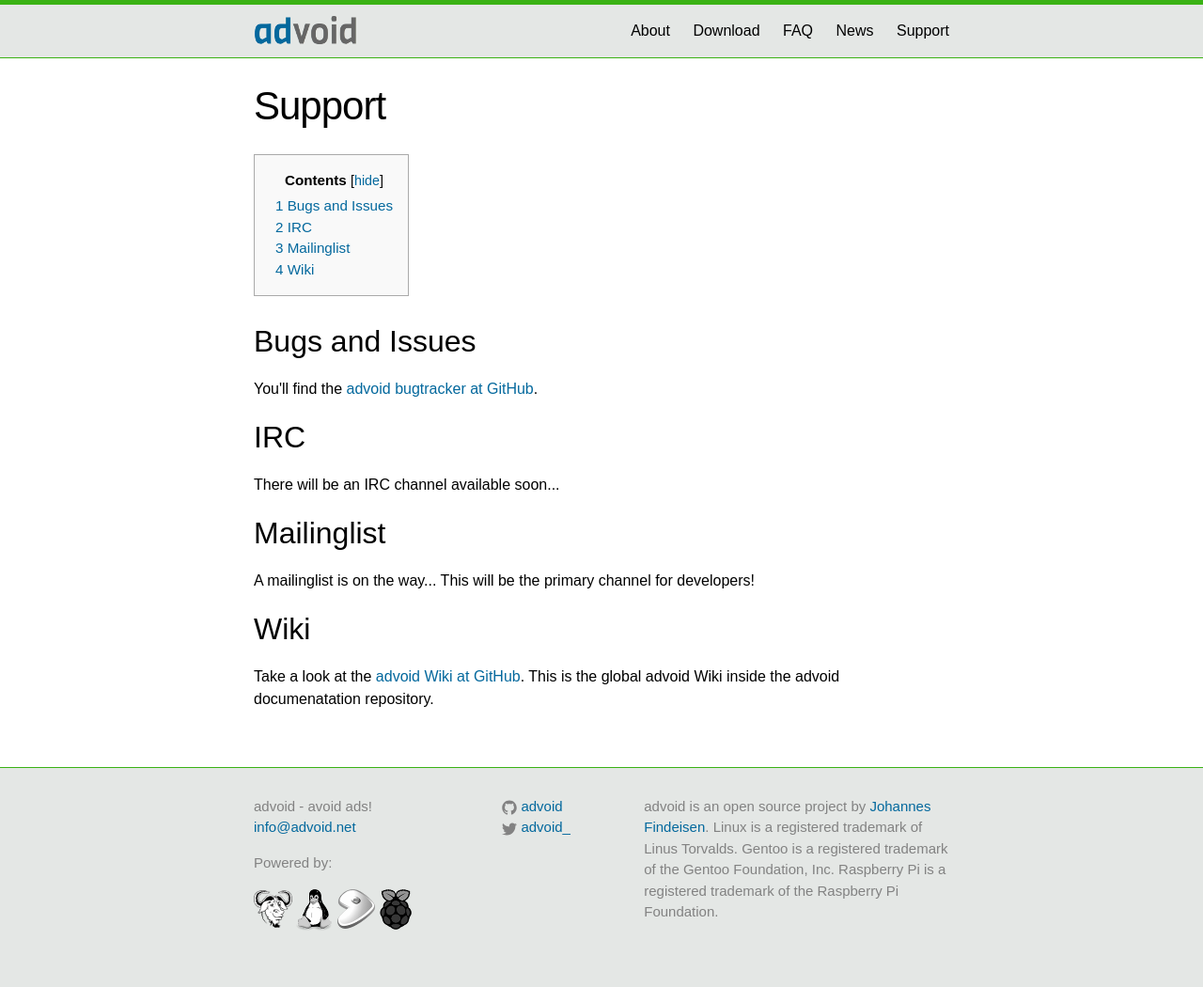
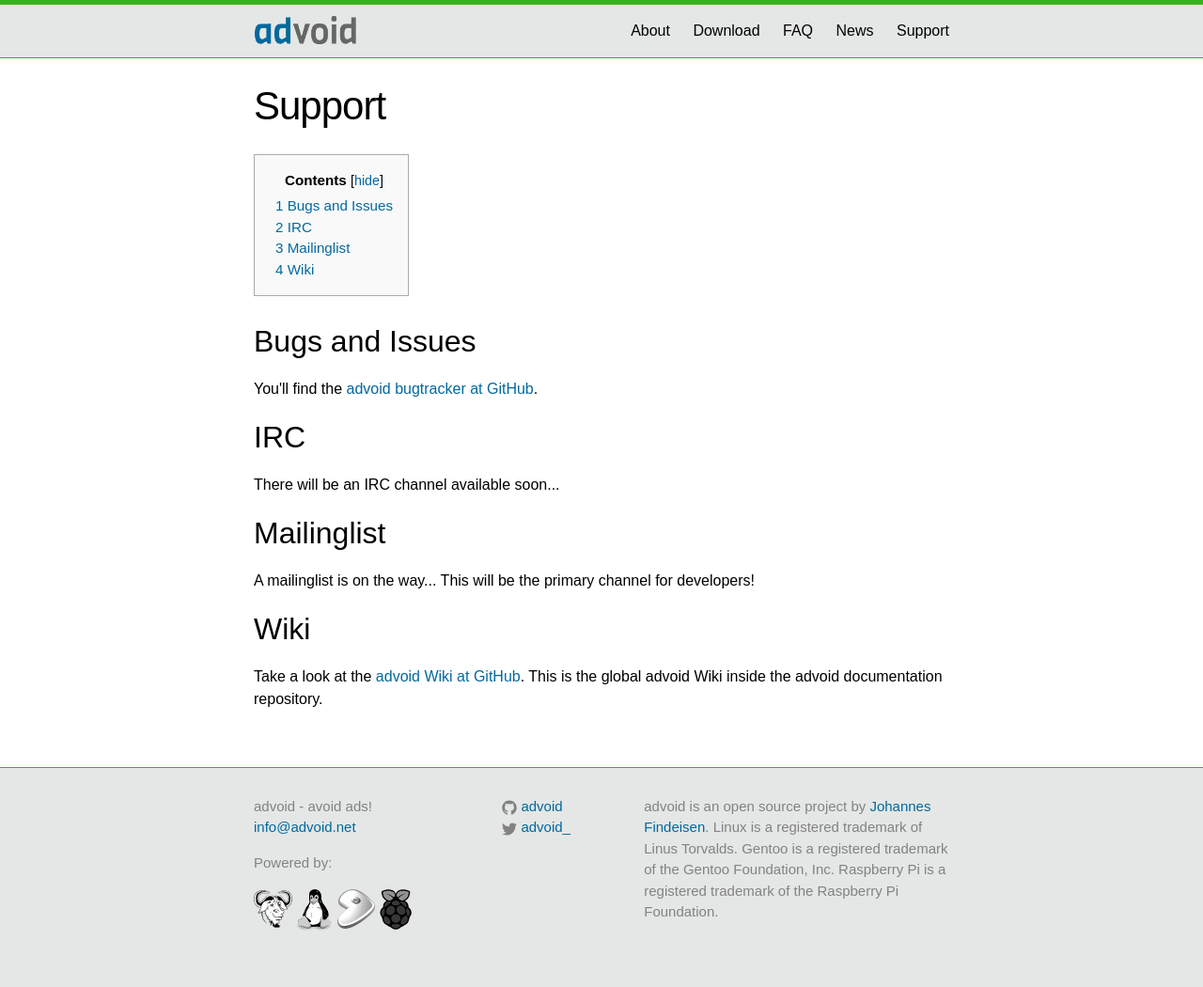
Before and after one commit to advoid/advoid.net, a Jekyll site: the page built from support.md, in a window 1280 px wide. Shown: the whole page at 94% size. Built offline with Jekyll 4.4.1, drawn with Linux system fonts in a browser that asks for light colours; nearby versions of some CDN libraries; library files that are not in the unit come from our copies.

Commit message:
spelling fix

```diff
--- a/support.md
+++ b/support.md
@@ -18,4 +18,4 @@ permalink: /support/
 
 <h2>Wiki</h2>
 
-<p>Take a look at the <a href="https://github.com/advoid/documentation/wiki">advoid Wiki at GitHub</a>. This is the global advoid Wiki inside the advoid documenatation repository.</p>
+<p>Take a look at the <a href="https://github.com/advoid/documentation/wiki">advoid Wiki at GitHub</a>. This is the global advoid Wiki inside the advoid documentation repository.</p>
```
